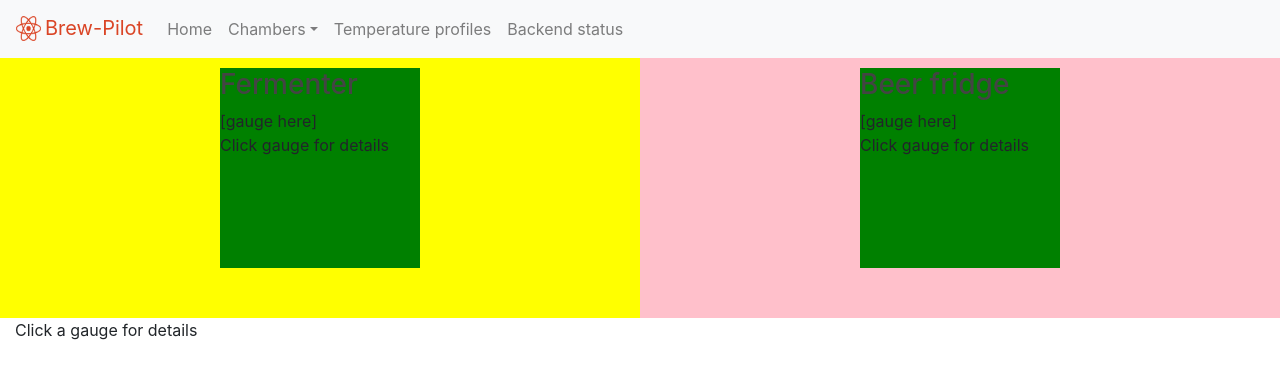
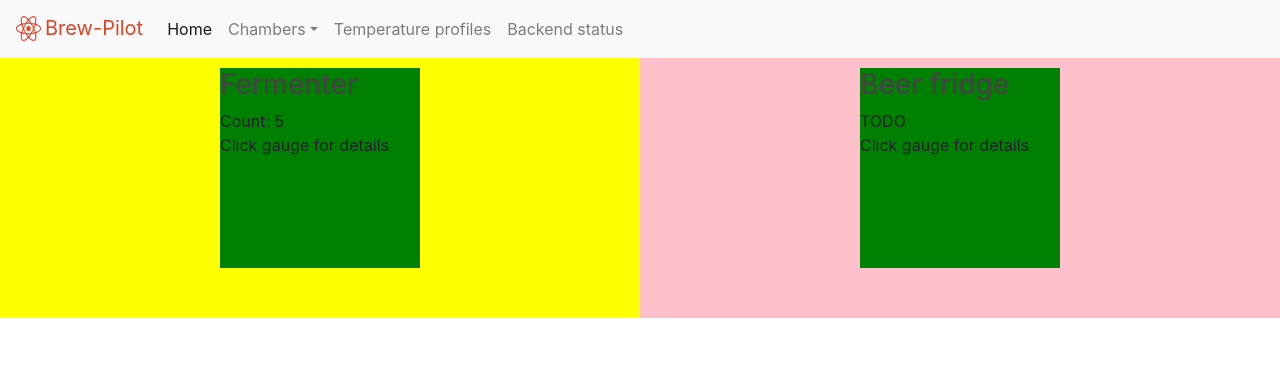
Before and after one commit to easleydp/brew-pilot, a React (Create React App) app in the folder frontend/: page / in a window 1280 px wide. Shown: the top 378 px of the page. Built offline with nearby package versions, Linux system fonts and the light colour scheme.

Commit message:
Use routing as appropriate for SPA

```diff
--- a/frontend/package.json
+++ b/frontend/package.json
@@ -19,7 +19,7 @@
     "react-dom": "^16.12.0",
     "react-router-dom": "^5.1.2",
     "react-scripts": "3.3.0",
-    "typescript": "^3.7.3"
+    "typescript": "^3.7.4"
   },
   "scripts": {
     "start": "react-scripts start",
@@ -44,6 +44,7 @@
   },
   "proxy": "http://localhost:8081/",
   "devDependencies": {
+    "eslint": "^6.8.0",
     "eslint-plugin-react-hooks": "^2.3.0"
   }
 }
--- a/frontend/src/components/App.tsx
+++ b/frontend/src/components/App.tsx
@@ -1,19 +1,19 @@
 import React from 'react';
 //import logo from '../logo.svg';
 import './App.css';
+import { BrowserRouter as Router, Switch, Route, NavLink } from 'react-router-dom';
+// import { LinkContainer } from 'react-router-bootstrap';
+import { Nav, Navbar, NavDropdown } from 'react-bootstrap';
+
 import Home from './Home';
 import Status from './Status';
-import { BrowserRouter as Router, Switch, Route } from 'react-router-dom';
-import Navbar from 'react-bootstrap/Navbar';
-import Nav from 'react-bootstrap/Nav';
-import NavDropdown from 'react-bootstrap/NavDropdown';
 
 const App: React.FC = () => {
   return (
     <Router>
       <div>
         <Navbar bg="light" expand="lg">
-          <Navbar.Brand href="/">
+          <Navbar.Brand as={NavLink} to="/">
             <img
               src="/brew-pilot-logo.png"
               className="d-inline-block align-top"
@@ -24,14 +24,24 @@ const App: React.FC = () => {
           <Navbar.Toggle aria-controls="basic-navbar-nav" />
           <Navbar.Collapse id="basic-navbar-nav">
             <Nav className="mr-auto">
-              <Nav.Link href="/">Home</Nav.Link>
+              <Nav.Link as={NavLink} to="/">
+                Home
+              </Nav.Link>
               <NavDropdown title="Chambers" id="basic-nav-dropdown">
-                <NavDropdown.Item href="/chamber/1">Fermenter</NavDropdown.Item>
+                <NavDropdown.Item as={NavLink} to="/chamber/1">
+                  Fermenter
+                </NavDropdown.Item>
                 <NavDropdown.Divider />
-                <NavDropdown.Item href="/chamber/2">Beer fridge</NavDropdown.Item>
+                <NavDropdown.Item as={NavLink} to="/chamber/2">
+                  Beer fridge
+                </NavDropdown.Item>
               </NavDropdown>
-              <Nav.Link href="/profiles">Temperature profiles</Nav.Link>
-              <Nav.Link href="/status">Backend status</Nav.Link>
+              <Nav.Link as={NavLink} to="/profiles">
+                Temperature profiles
+              </Nav.Link>
+              <Nav.Link as={NavLink} to="/status">
+                Backend status
+              </Nav.Link>
             </Nav>
           </Navbar.Collapse>
         </Navbar>
--- a/frontend/src/components/Home.tsx
+++ b/frontend/src/components/Home.tsx
@@ -6,13 +6,17 @@ import * as Highcharts from 'highcharts/highstock';
 //import * as Exporting from 'highcharts/modules/exporting';
 //Exporting(Highcharts);
 
-const Home: React.FC = () => {
+//const Home: React.FC = () => {
+const Home = () => {
+  const [counter, setCounter] = useState(0);
+
   useEffect(() => {
-    console.log(0, 'mount');
-    debugger;
+    const interval = setInterval(() => {
+      setCounter(counter => counter + 1);
+    }, 1000);
+
     return () => {
-      console.log(1, 'unmount');
-      debugger;
+      clearInterval(interval);
     };
   }, []);
 
@@ -23,7 +27,7 @@ const Home: React.FC = () => {
           <div className="card1">
             <div className="inner">
               <h3>Fermenter</h3>
-              <div className="chamber-gauge">[gauge here]</div>
+              <div className="chamber-gauge">Count: {counter}</div>
               <div>Click gauge for details</div>
             </div>
           </div>
@@ -32,15 +36,52 @@ const Home: React.FC = () => {
           <div className="card2">
             <div className="inner">
               <h3>Beer fridge</h3>
-              <div className="chamber-gauge">[gauge here]</div>
+              <div className="chamber-gauge">TODO</div>
               <div>Click gauge for details</div>
             </div>
           </div>
         </div>
       </div>
-      <div>Click a gauge for details</div>
     </div>
   );
 };
 
+// class Home extends React.Component {
+//   componentDidMount() {
+//     console.log('mount');
+//   }
+
+//   componentWillUnmount() {
+//     console.log('unmount');
+//     debugger;
+//   }
+
+//   render() {
+//     return (
+//       <div className="home container-fluid">
+//         <div className="row">
+//           <div className="col-sm-6 bg-yellow">
+//             <div className="card1">
+//               <div className="inner">
+//                 <h3>Fermenter</h3>
+//                 <div className="chamber-gauge">TODO</div>
+//                 <div>Click gauge for details</div>
+//               </div>
+//             </div>
+//           </div>
+//           <div className="col-sm-6 bg-pink">
+//             <div className="card2">
+//               <div className="inner">
+//                 <h3>Beer fridge</h3>
+//                 <div className="chamber-gauge">TODO</div>
+//                 <div>Click gauge for details</div>
+//               </div>
+//             </div>
+//           </div>
+//         </div>
+//       </div>
+//     );
+//   }
+// }
+
 export default Home;
```
Also changed, not shown: frontend/.eslintrc.js, 1 other file (tests, documents, lock files or other folders).
